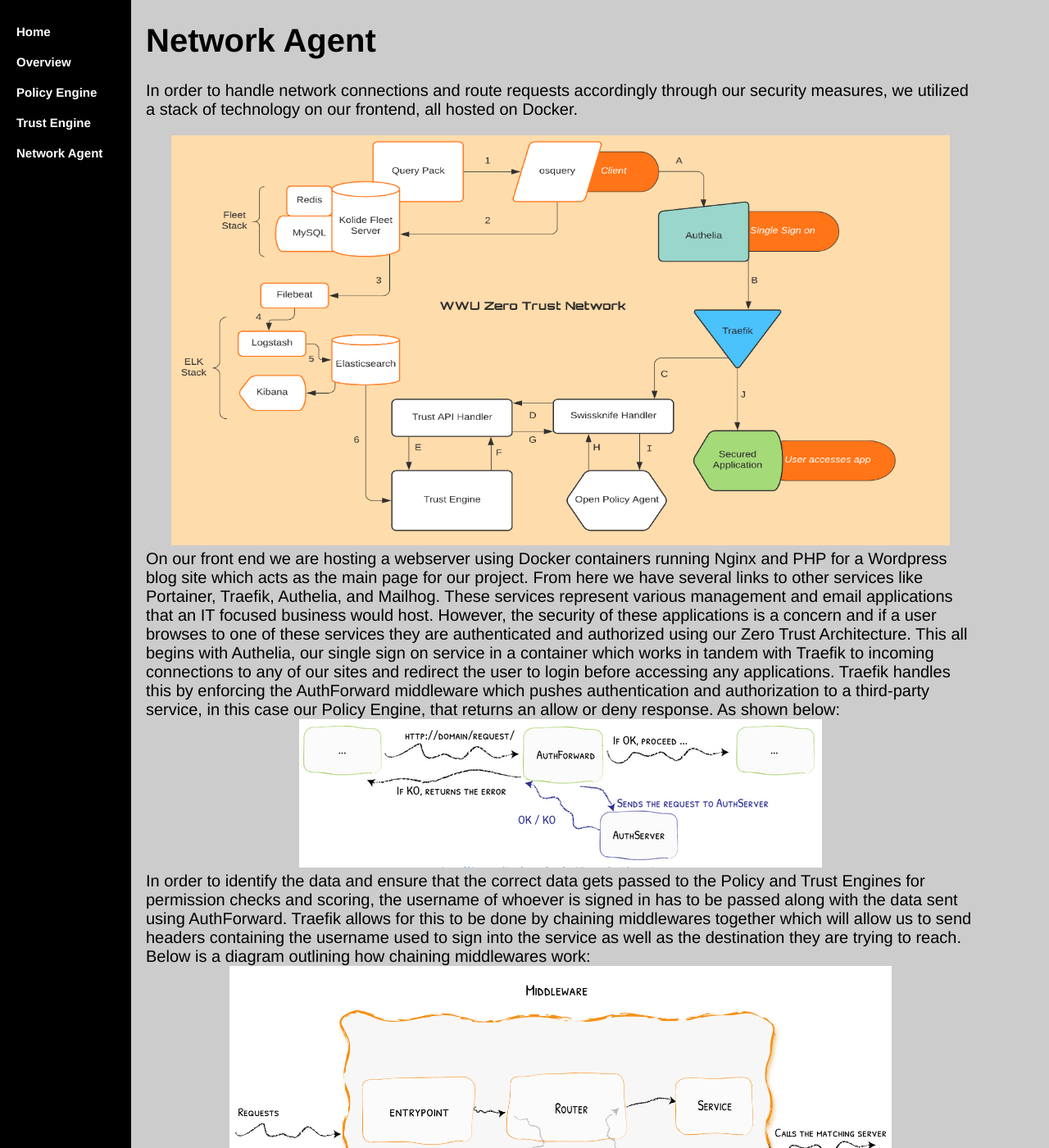
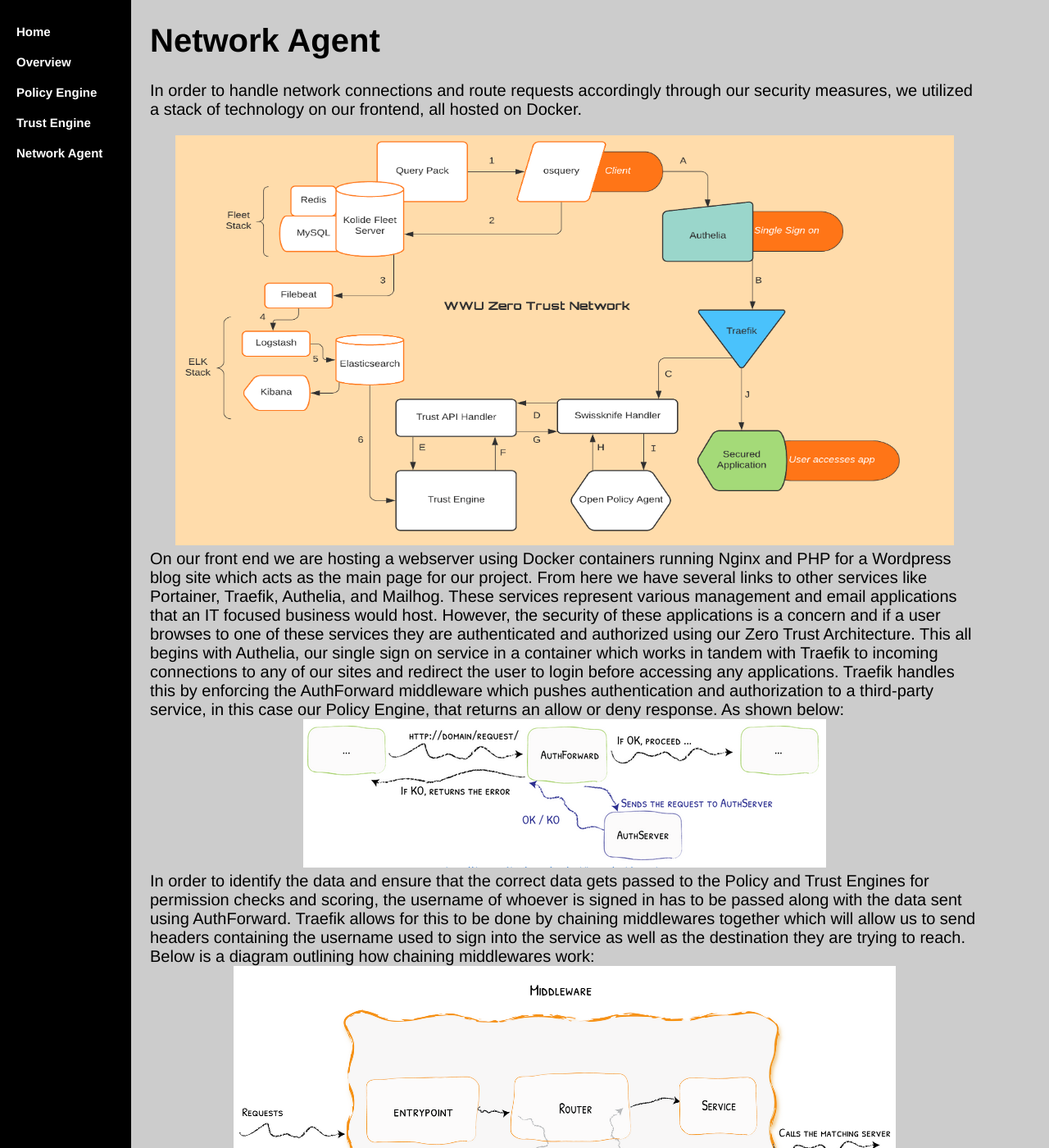
Before and after one commit to WWUZeroTrust/WWUZeroTrust.github.io, a Jekyll site: the page NetworkAgent/index.html, which Jekyll copies as it is, in a window 1280 px wide and 1400 px high. Shown: the whole window at 82% size. Built offline with Jekyll 4.4.1, drawn with Linux system fonts in a browser that asks for light colours.

Commit message:
Update index.html

```diff
--- a/NetworkAgent/index.html
+++ b/NetworkAgent/index.html
@@ -45,7 +45,7 @@ body {
 }
 
 .main {
-  margin-left: 160px; /* Same as the width of the sidenav */
+  margin-left: 165px; /* Same as the width of the sidenav */
   font-size: 20px; /* Increased text to enable scrolling */
   padding: 0px 10px;
   width: 80%;
```
